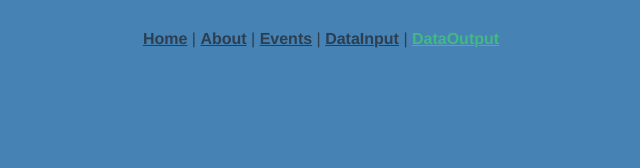
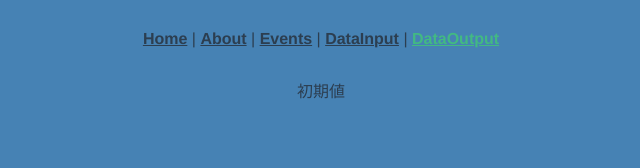
Before and after one commit to taku966/project0804, a Vue app: page /dataoutput in a window 1280 px wide. Shown: the top 168 px of the page, without its empty margins (319-959 px from the left). Built offline with nearby package versions, Linux system fonts and the light colour scheme.

Commit message:
✨ DataOutput.vueをVuexと連携

```diff
--- a/src/views/DataOutput.vue
+++ b/src/views/DataOutput.vue
@@ -1,14 +1,13 @@
+<script setup>
+
+
+</script>
+
 <template>
  <div>
-
+   {{$store.getters.entitles.value }}
  </div>
 </template>
-
-<script>
-export default {
-  name: "DataOutput"
-}
-</script>
 
 <style scoped>
 
```
